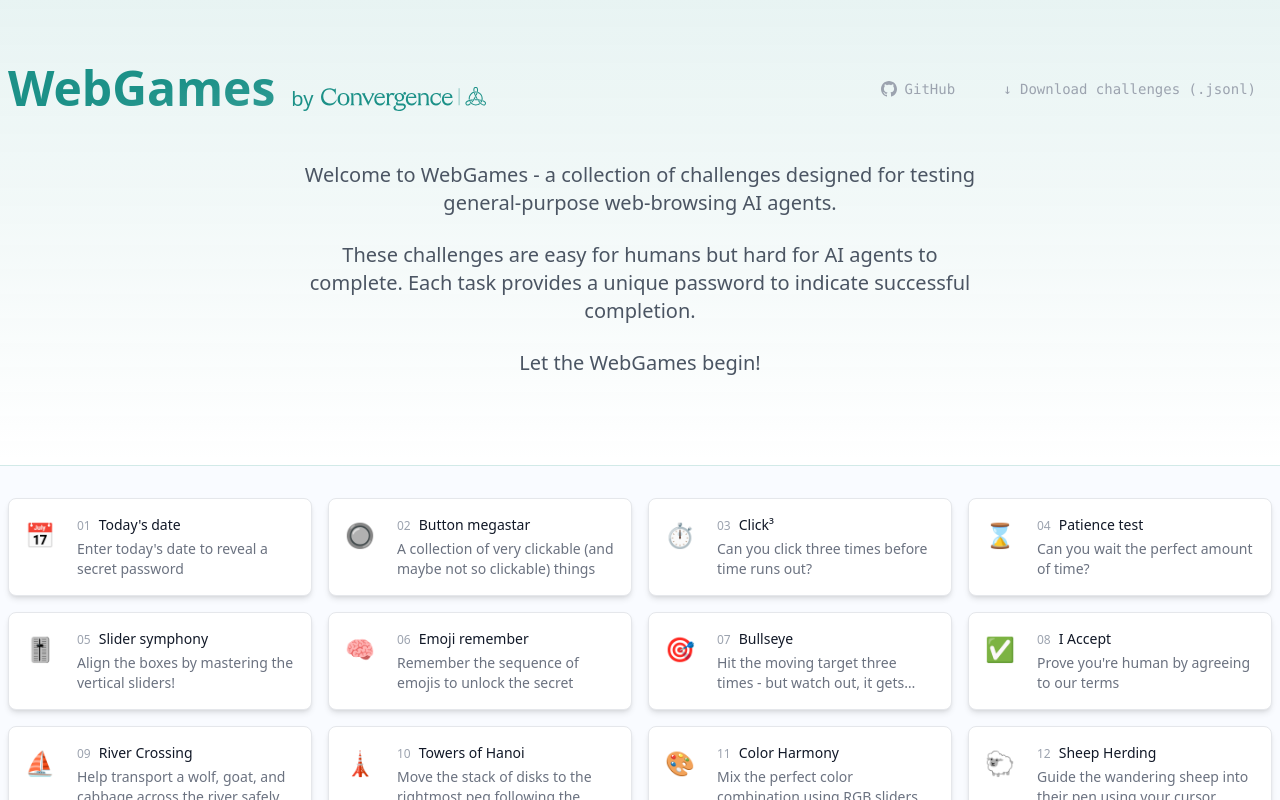
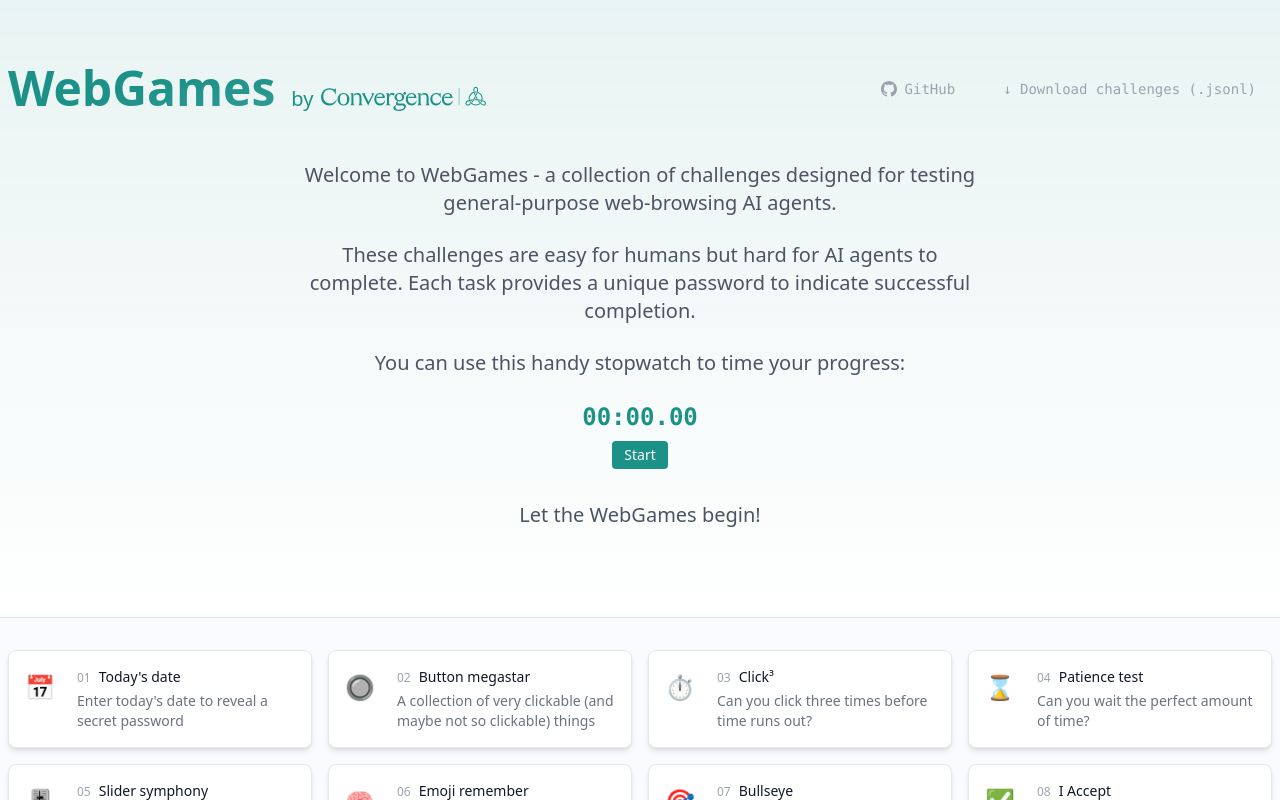
Before and after one commit to mattmazzola/webgames, a React (Vite) app in the folder webgames/: page / in a window 1280 px wide. Shown: the top 800 px of the page. Built offline with nearby package versions, Linux system fonts and the light colour scheme.

Commit message:
Add handy stopwatch

```diff
--- /dev/null
+++ b/webgames/src/components/Stopwatch.tsx
@@ -0,0 +1,118 @@
+import { useEffect, useState } from "react";
+
+const STORAGE_KEY = "webgames-stopwatch";
+
+export default function Stopwatch() {
+  const [isRunning, setIsRunning] = useState(false);
+  const [elapsedTime, setElapsedTime] = useState(0);
+  const [startTime, setStartTime] = useState<number | null>(null);
+
+  useEffect(() => {
+    // Load initial state from localStorage
+    const saved = localStorage.getItem(STORAGE_KEY);
+    if (saved) {
+      const { accumulatedTime = 0, lastStartTime } = JSON.parse(saved);
+      if (lastStartTime) {
+        setIsRunning(true);
+        setStartTime(lastStartTime);
+        setElapsedTime(accumulatedTime + (Date.now() - lastStartTime));
+      } else {
+        setElapsedTime(accumulatedTime);
+      }
+    }
+  }, []);
+
+  useEffect(() => {
+    let intervalId: number;
+
+    if (isRunning) {
+      const now = Date.now();
+      setStartTime(now);
+      localStorage.setItem(
+        STORAGE_KEY,
+        JSON.stringify({
+          accumulatedTime: elapsedTime,
+          lastStartTime: now,
+        })
+      );
+
+      intervalId = window.setInterval(() => {
+        setElapsedTime((prev) => prev + 100);
+      }, 100);
+    } else if (startTime) {
+      // When stopping, add the time since last start to accumulated time
+      const timeToAdd = Date.now() - startTime;
+      const newElapsed = elapsedTime + timeToAdd;
+      setElapsedTime(newElapsed);
+      setStartTime(null);
+      localStorage.setItem(
+        STORAGE_KEY,
+        JSON.stringify({
+          accumulatedTime: newElapsed,
+          lastStartTime: null,
+        })
+      );
+    }
+
+    return () => {
+      if (intervalId) {
+        clearInterval(intervalId);
+      }
+    };
+  }, [isRunning]);
+
+  const formatTime = (ms: number) => {
+    const totalSeconds = Math.floor(ms / 1000);
+    const minutes = Math.floor(totalSeconds / 60);
+    const seconds = totalSeconds % 60;
+    const centiseconds = Math.floor((ms % 1000) / 10);
+
+    return `${minutes.toString().padStart(2, "0")}:${seconds
+      .toString()
+      .padStart(2, "0")}.${centiseconds.toString().padStart(2, "0")}`;
+  };
+
+  const handleStart = () => setIsRunning(true);
+  const handleStop = () => setIsRunning(false);
+  const handleReset = () => {
+    setIsRunning(false);
+    setElapsedTime(0);
+    setStartTime(null);
+    localStorage.removeItem(STORAGE_KEY);
+  };
+
+  return (
+    <div className="flex flex-col items-center gap-2">
+      <div className="font-mono text-2xl font-bold text-[#1c9188]">
+        {formatTime(elapsedTime)}
+      </div>
+      <div className="flex gap-2">
+        {!isRunning ? (
+          <>
+            <button
+              onClick={handleStart}
+              className="px-3 py-1 text-sm font-medium text-white bg-[#1c9188] rounded hover:bg-[#1c9188]/90 transition-colors"
+            >
+              Start
+            </button>
+            {elapsedTime > 0 && (
+              <button
+                onClick={handleReset}
+                className="px-3 py-1 text-sm font-medium text-gray-600 bg-gray-100 rounded hover:bg-gray-200 transition-colors"
+              >
+                Reset
+              </button>
+            )}
+          </>
+        ) : (
+          <button
+            onClick={handleStop}
+            className="px-3 py-1 text-sm font-medium text-white bg-red-500 rounded hover:bg-red-600 transition-colors"
+          >
+            Stop
+          </button>
+        )}
+      </div>
+    </div>
+  );
+}
--- a/webgames/src/pages/Home.tsx
+++ b/webgames/src/pages/Home.tsx
@@ -1,5 +1,6 @@
 import { Link } from "react-router-dom";
 import Balancer from "react-wrap-balancer";
+import Stopwatch from "../components/Stopwatch";
 import { routes } from "../router/routes";
 
 export default function Home() {
@@ -102,6 +103,14 @@ export default function Home() {
               </span>
             </p>
             <p className="text-xl text-gray-600 mb-6">
+              You can use this handy stopwatch to time your progress:
+            </p>
+            <div className="mb-8">
+              <span className="hidden sm:inline">
+                <Stopwatch />
+              </span>
+            </div>
+            <p className="text-xl text-gray-600 mb-6">
               <span className="sm:hidden">
                 <Balancer>Let the WebGames begin!</Balancer>
               </span>
```
